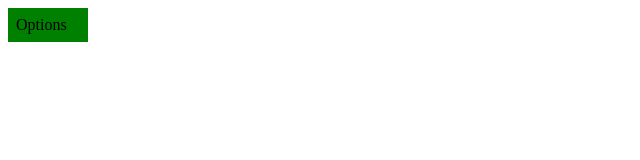
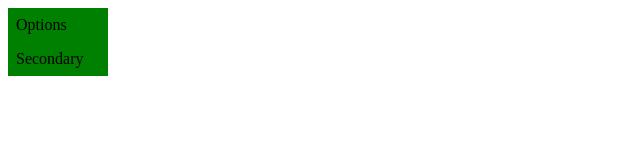
Before and after one commit to VincenzoY/interactive_ux_using_webpack, a plain HTML site: page index.html in a window 1280 px wide. Shown: the whole page, without its empty margins (0-640 px from the left). Drawn offline with Linux system fonts and the light colour scheme.

Commit message:
added ability for multiple dropdowns using the dropdown-container class

```diff
--- a/index.html
+++ b/index.html
@@ -12,6 +12,13 @@
       <div>Option 3</div>
       <div>Option 4</div>
     </div>
+    <div class="dropdown-container">
+      <div>Secondary</div>
+      <div>S_Option 1</div>
+      <div>S_Option 2</div>
+      <div>S_Option 3</div>
+      <div>S_Option 4</div>
+    </div>
     <script src="main.js"></script>
   </body>
 </html>
--- a/main.js
+++ b/main.js
@@ -15,7 +15,7 @@
   \**********************/
 /***/ (() => {
 
-eval("function dropdown() {\r\n    const dropdown_parent = document.querySelector('.dropdown-container');\r\n\r\n    children = dropdown_parent.children;\r\n\r\n    for (let i = 0; i < children.length; i++) {\r\n        children[i].style.display = 'none';\r\n        // Do stuff\r\n    }\r\n\r\n    dropdown_parent.children[0].style.display = 'block';\r\n\r\n    dropdown_parent.addEventListener('mouseenter', () => {\r\n        for (let i = 1; i < children.length; i++) {\r\n            children[i].style.display = 'block';\r\n        }\r\n    });\r\n    \r\n    dropdown_parent.addEventListener('mouseleave', () => {\r\n        for (let i = 1; i < children.length; i++) {\r\n            children[i].style.display = 'none';\r\n        }\r\n    });\r\n}\r\n\r\ndropdown();\n\n//# sourceURL=webpack://dynamic_interactive_ux/./src/index.js?");
+eval("function dropdown(dropdown_parent) {\r\n    \r\n    let children = dropdown_parent.children;\r\n\r\n    for (let i = 0; i < children.length; i++) {\r\n        children[i].style.display = 'none';\r\n        // Do stuff\r\n    }\r\n\r\n    dropdown_parent.children[0].style.display = 'block';\r\n\r\n    dropdown_parent.addEventListener('mouseenter', () => {\r\n        for (let i = 1; i < children.length; i++) {\r\n            children[i].style.display = 'block';\r\n        }\r\n    });\r\n    \r\n    dropdown_parent.addEventListener('mouseleave', () => {\r\n        for (let i = 1; i < children.length; i++) {\r\n            children[i].style.display = 'none';\r\n        }\r\n    });\r\n}\r\n\r\nconst all_drop_downs = document.querySelectorAll('.dropdown-container');\r\n\r\nfor (let i = 0; i < all_drop_downs.length; i++) {\r\n    dropdown(all_drop_downs[i]);\r\n}\n\n//# sourceURL=webpack://dynamic_interactive_ux/./src/index.js?");
 
 /***/ })
 
--- a/style.css
+++ b/style.css
@@ -1,6 +1,7 @@
 .dropdown-container {
-    width: 80px;
+    width: 100px;
     height: auto;
+
 }
 
 .dropdown-container div {
```
